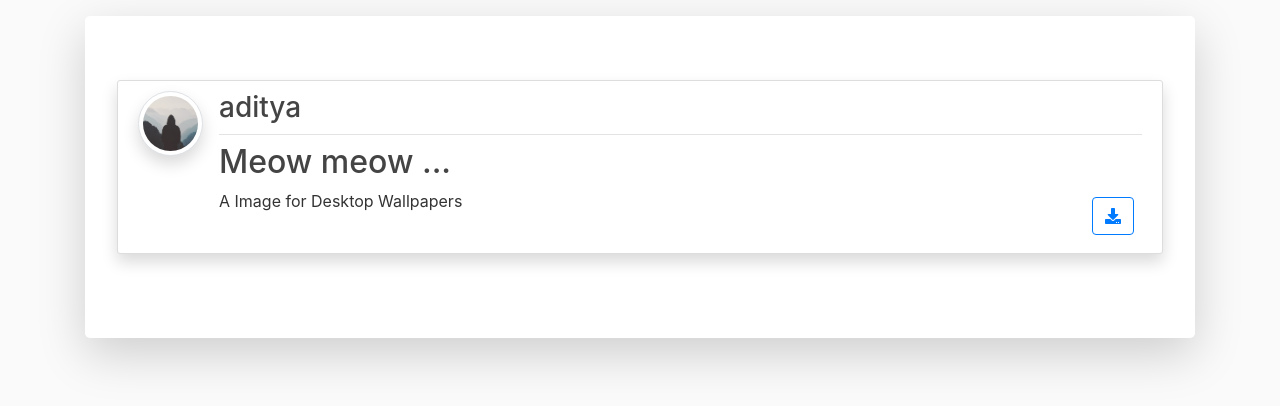
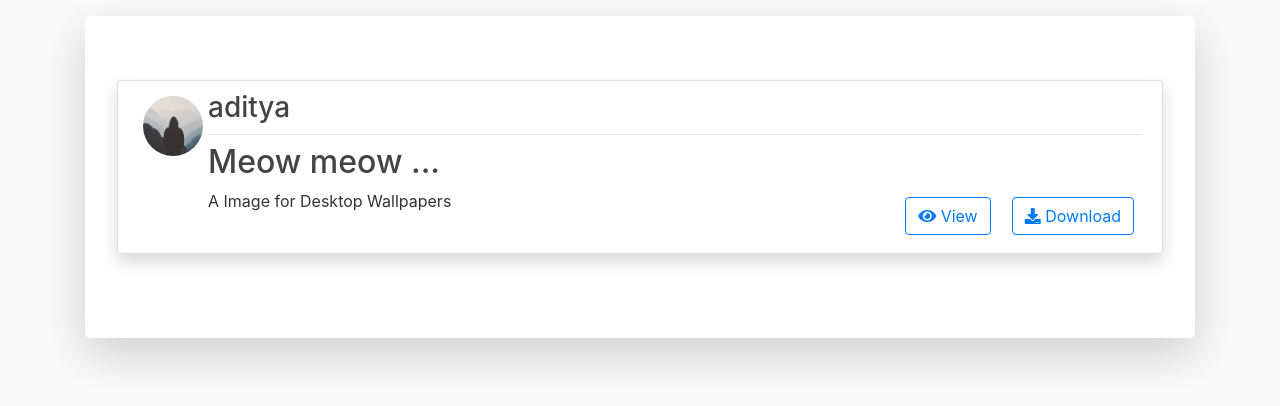
Before and after one commit to AdityaK0/Resource-Sharer-Platform, a Django app: page / in a window 1280 px wide. Shown: the part 70-476 px from the top of the page. Run offline with Django 3.2, Linux system fonts and the light colour scheme; data comes from the database, SQL or seed files in the repository; some libraries are stand-ins or nearby versions.

Commit message:
some changes

```diff
--- a/blog/templates/blog/home.html
+++ b/blog/templates/blog/home.html
@@ -4,7 +4,7 @@
       <div class="jumbotron mt-3 bg-white shadow-lg">
       <article class="media content-section shadow">
         {% if post.author.profile.image.url and post.author.profile.image %}
-        <a href="{{ post.author.profile.image.url }} " target="_blank"> <img src="{{ post.author.profile.image.url }}  " alt="" class="article-img rounded-circle img-thumbnail img-fluid shadow">
+        <a href="{{ post.author.profile.image.url }} " target="_blank"> <img src="{{ post.author.profile.image.url }}  " alt="" class="rounded-circle account-img" style="width: 60px; height:60px;margin:5px;">
         </a>
         {% endif %}
         <div class="media-body">
@@ -21,11 +21,22 @@
           <h2><a class="article-title text-justify " href="{% url 'post-detail' post.id %}">{{ post.title }}</a></h2>
           <div class="d-flex justify-content-between">
             <p class="article-content text-justify text-truncate overflow-hidden">{{ post.content }}</p>
-            {% if post.file %}
-          <div class="form-group mt-0 pt-0  m-2">
-            <a class="btn btn-outline-primary  btn-d "  href="{{ post.file.url }}"  download type="submit"><i class="fas fa-download"></i></a>
+
+          {% if post.file %}
+          <div style="display:flex;gap:5px;">
+            <div class="form-group mt-0 pt-0  m-2">
+              <a class="btn btn-outline-primary btn-d" href="{{ post.file.url }}" target="_blank">
+                <i class="fas fa-eye"></i> View
+            </a>
+            </div>
+          <div class="form-group mt-0 pt-0 m-2">
+              <a class="btn btn-outline-primary btn-d" href="{% url 'download_file' post.pk %}">
+                  <i class="fas fa-download"></i> Download
+              </a>
           </div>
+        </div>
           {% endif %}
+
 
           </div>
 
--- a/blog/templates/blog/user_posts.html
+++ b/blog/templates/blog/user_posts.html
@@ -3,7 +3,7 @@
     <h1 class="mb-3">Posts by {{ view.kwargs.username }} ({{ page_obj.paginator.count }})</h1>
     {% for post in posts %}
         <article class="media content-section">
-          <img class="rounded-circle article-img" src="{{ post.author.profile.image.url }}">
+          <img class="rounded-circle article-img" src="{{ post.author.profile.image.url }}" class="rounded-circle account-img" style="width: 60px; height:60px;margin:5px;">
           <div class="media-body">
             <div class="article-metadata">
               <a class="mr-2" href="{% url 'user-posts' post.author.username %}">{{ post.author }}</a>
--- a/blog/urls.py
+++ b/blog/urls.py
@@ -19,4 +19,5 @@ urlpatterns = [
     path('media/Files/<int:pk>',PostDeleteView.as_view(),name='post-delete' ),
     path('search/',views.search,name='search' ),
     path('about/', views.about, name='blog-about'),
+    path('download/<int:pk>/', views.download_file, name='download_file'),
 ]
--- a/blog/views.py
+++ b/blog/views.py
@@ -103,3 +103,29 @@ class PostDeleteView(LoginRequiredMixin, UserPassesTestMixin, DeleteView):
 
 def about(request):
     return render(request, 'blog/about.html', {'title': 'About'})
+
+import requests
+
+def download_file(request, pk):
+    # Fetch the file object
+    post = get_object_or_404(Post, pk=pk)
+    file_url = post.file.url  # URL of the file on S3
+
+    try:
+        # Fetch the file content from the URL
+        response = requests.get(file_url, stream=True)
+        response.raise_for_status()  # Raise an exception for HTTP errors
+
+        # Create an HTTP response for downloading the file
+        download_response = HttpResponse(
+            response.content,
+            content_type="application/octet-stream"
+        )
+        # Set the Content-Disposition header to force download
+        download_response['Content-Disposition'] = f'attachment; filename="{file_url.split("/")[-1]}"'
+
+        return download_response
+
+    except requests.RequestException as e:
+        # Handle request errors (e.g., file not found, network error)
+        return HttpResponse(f"Error downloading file: {str(e)}", status=400)
--- a/django_web_app/settings.py
+++ b/django_web_app/settings.py
@@ -161,7 +161,7 @@ STORAGES = {
         "BACKEND": 'storages.backends.s3boto3.S3Boto3Storage',
     },
     "staticfiles": {
-        "BACKEND": "storages.backends.s3boto3.S3Boto3Storage",
+        "BACKEND": 'storages.backends.s3boto3.S3Boto3Storage',
     },
 }
 
--- a/users/models.py
+++ b/users/models.py
@@ -5,17 +5,17 @@ from PIL import Image
 
 class Profile(models.Model):
     user = models.OneToOneField(User, on_delete=models.CASCADE)
-    image = models.ImageField(default='default.jpg', upload_to='profile_pics')
+    image = models.ImageField(default='default.jpg', upload_to='profile_pics',null=True,blank=True)
 
     def __str__(self):
         return f'{self.user.username} Profile'
 
-    def save(self, *args, **kwargs):
-        super(Profile, self).save(*args, **kwargs)
+    # def save(self, *args, **kwargs):
+    #     super(Profile, self).save(*args, **kwargs)
 
-        img = Image.open(self.image.path)
+    #     img = Image.open(self.image)
 
-        if img.height > 300 or img.width > 300:
-            output_size = (300, 300)
-            img.thumbnail(output_size)
-            img.save(self.image.path)
+    #     if img.height > 300 or img.width > 300:
+    #         output_size = (300, 300)
+    #         img.thumbnail(output_size)
+    #         img.save(self.image)
--- a/users/templates/users/profile.html
+++ b/users/templates/users/profile.html
@@ -3,7 +3,10 @@
 {% block content %}
     <div class="content-section">
       <div class="media">
-        <img class="rounded-circle account-img" src="{{ user.profile.image.url }}">
+        {% if user.profile.image and user.profile.image.url %}
+        <img class="rounded-circle account-img" src="{{ user.profile.image.url }}" alt="Profile Picture" style="width: 60px; height:60px;margin:5px;">
+
+        {% endif %}
         <div class="media-body">
           <h2 class="account-heading">{{ user.username }}</h2>
           <p class="text-secondary">{{ user.email }}</p>
```
Also changed, not shown: blog/templates/blog/post_detail.html (+4 -4 lines).
